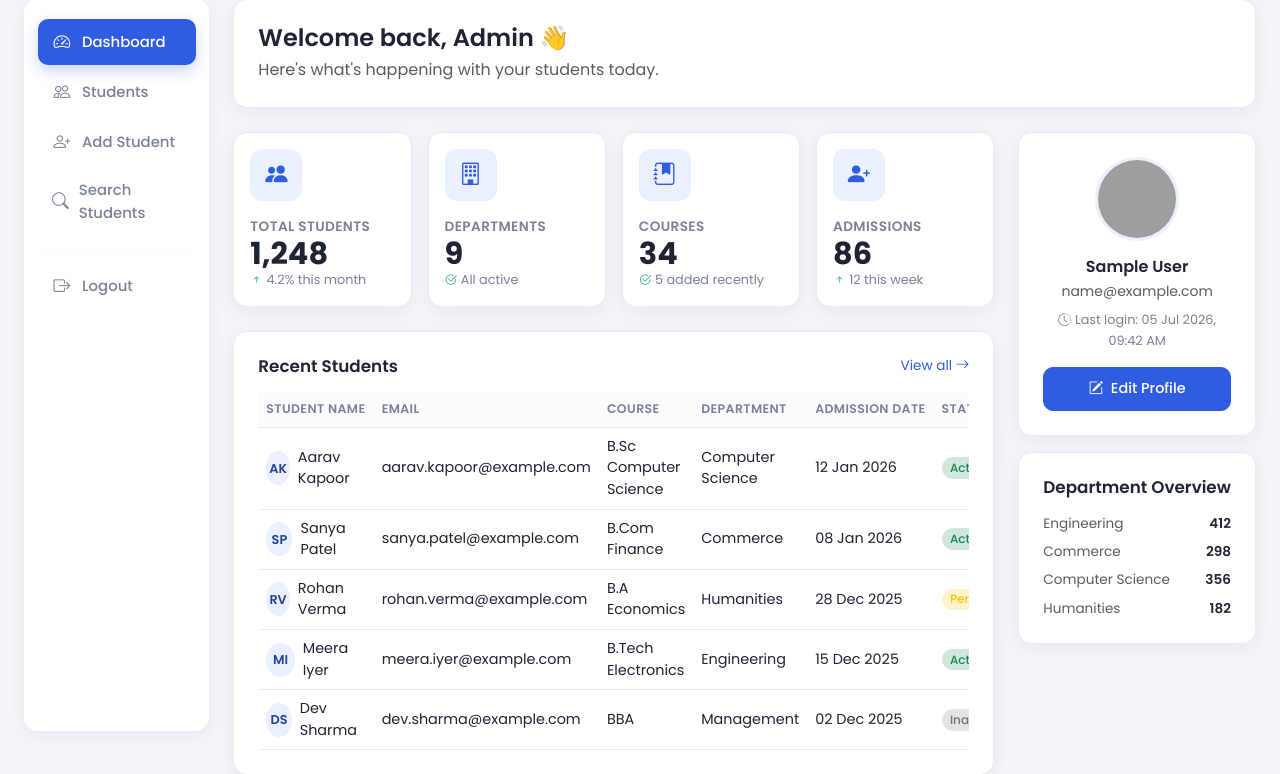
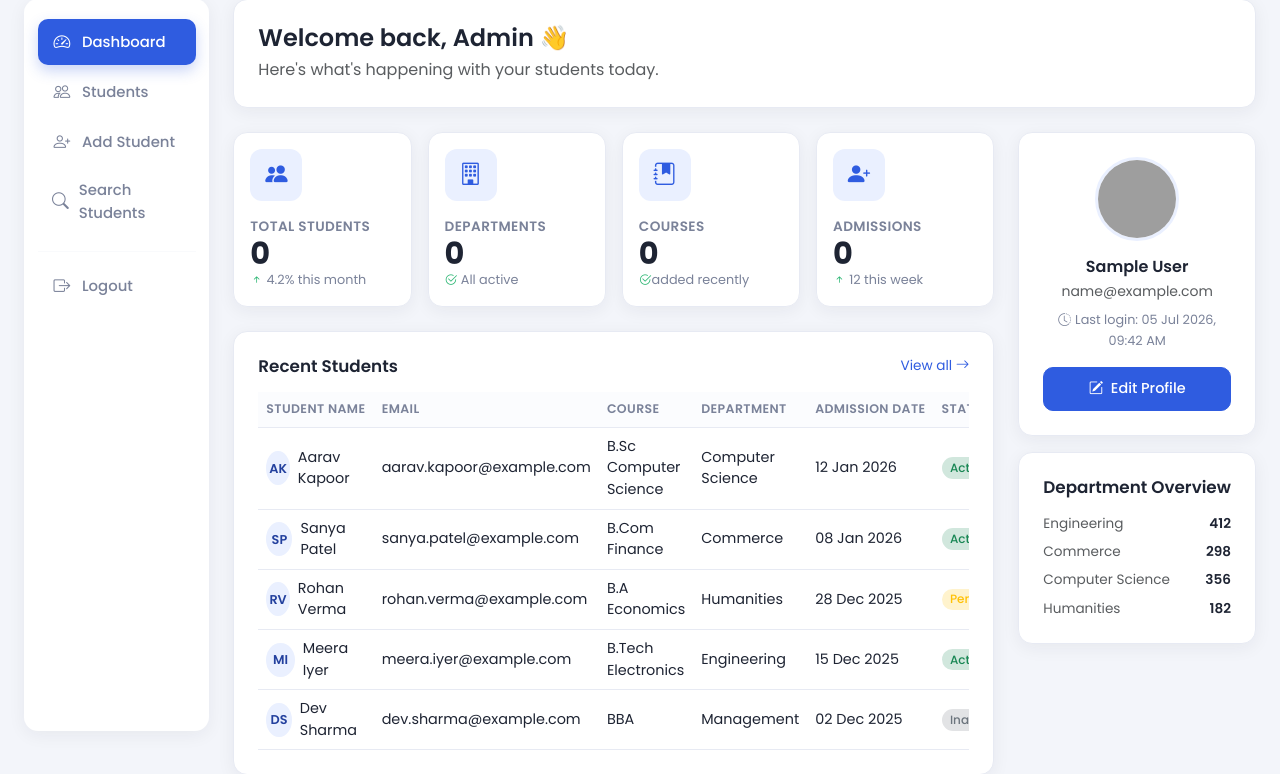
Before and after one commit to Solanki777/Anantra, a Django app: page /dashboard/ in a window 1280 px wide. Shown: the part 98-872 px from the top of the page. Run offline with Django 5.2, Linux system fonts and the light colour scheme; the visitor is signed in with stand-in values (Sample User, id 1); data that the repository does not hold is empty; grey boxes are pictures that could not be loaded.

Commit message:
dynamic dashboard cards

```diff
--- a/students/templates/students/dashboard.html
+++ b/students/templates/students/dashboard.html
@@ -38,7 +38,7 @@
                                 <i class="bi bi-people-fill"></i>
                             </div>
                             <div class="stat-title">Total Students</div>
-                            <div class="stat-number">1,248</div>
+                            <div class="stat-number">{{ total_students }}</div>
                             <div class="stat-sub">
                                 <i class="bi bi-arrow-up-short"></i> 4.2% this month
                             </div>
@@ -52,7 +52,7 @@
                                 <i class="bi bi-building"></i>
                             </div>
                             <div class="stat-title">Departments</div>
-                            <div class="stat-number">9</div>
+                            <div class="stat-number">{{ total_departments }}</div>
                             <div class="stat-sub">
                                 <i class="bi bi-check2-circle"></i> All active
                             </div>
@@ -66,9 +66,9 @@
                                 <i class="bi bi-journal-bookmark-fill"></i>
                             </div>
                             <div class="stat-title">Courses</div>
-                            <div class="stat-number">34</div>
+                            <div class="stat-number"> {{ total_courses }} </div>
                             <div class="stat-sub">
-                                <i class="bi bi-check2-circle"></i> 5 added recently
+                                <i class="bi bi-check2-circle"></i>added recently
                             </div>
                         </div>
                     </div>
@@ -80,7 +80,7 @@
                                 <i class="bi bi-person-plus-fill"></i>
                             </div>
                             <div class="stat-title">Admissions</div>
-                            <div class="stat-number">86</div>
+                            <div class="stat-number">{{ total_students }}</div>
                             <div class="stat-sub">
                                 <i class="bi bi-arrow-up-short"></i> 12 this week
                             </div>
--- a/students/views.py
+++ b/students/views.py
@@ -13,7 +13,29 @@ def home(request):
 
 @login_required
 def dashboard(request):
-    return render(request , "students/dashboard.html")
+    total_students = Student.objects.count()
+    total_departments = (
+        Student.objects.values("department")
+        .distinct()
+        .count()
+    )
+
+    total_courses = (
+        Student.objects.values("course")
+        .distinct()
+        .count()
+    )
+    recent_student =(
+        Student.objects.order_by("-id")[:5]
+    )
+    context = {
+        "total_students" :total_students ,
+        "total_departments" : total_departments ,
+        "total_courses" : total_courses ,
+        "recent_student" : recent_student ,
+
+    }
+    return render(request , "students/dashboard.html" , context)
 
 @login_required
 def add_student(request):
```
